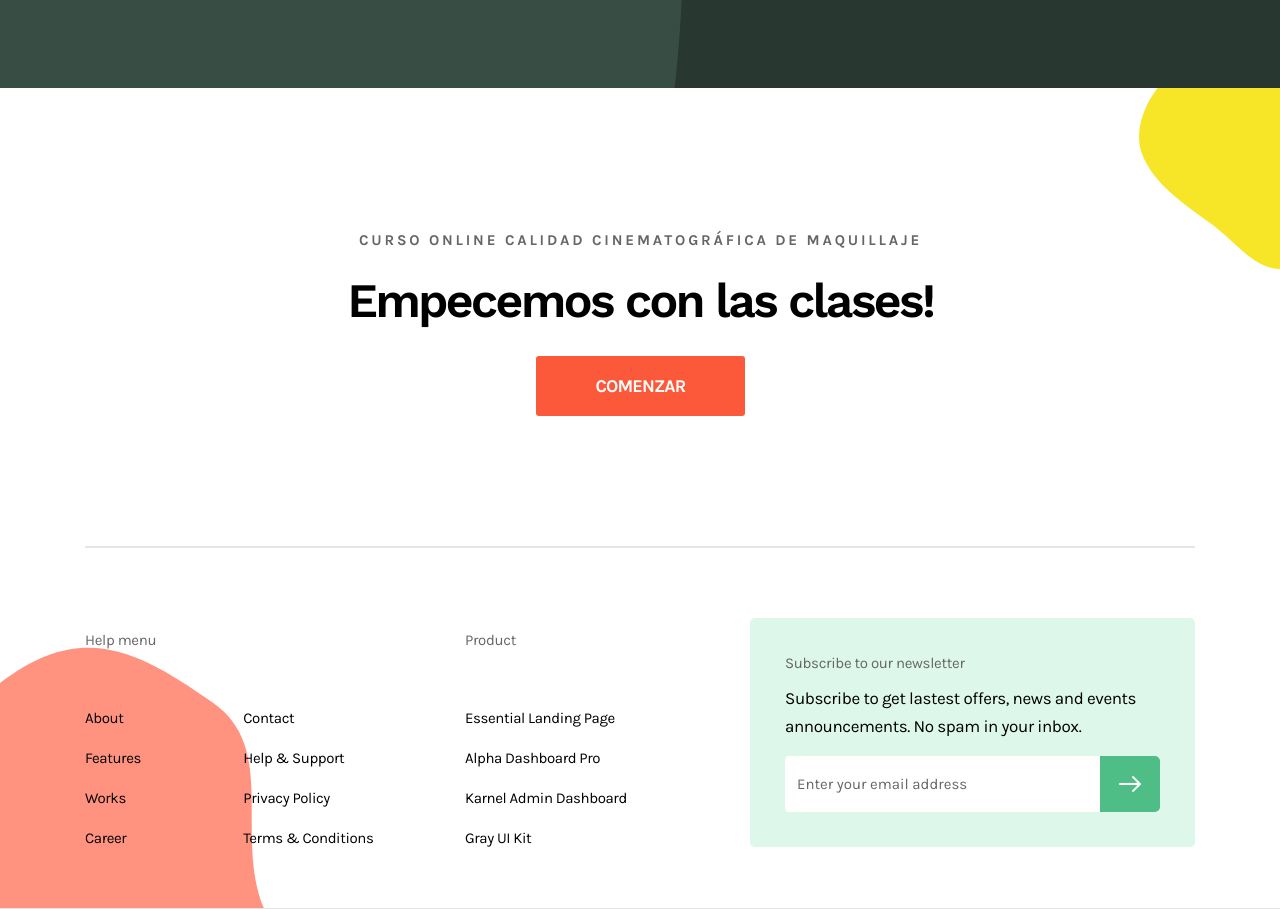
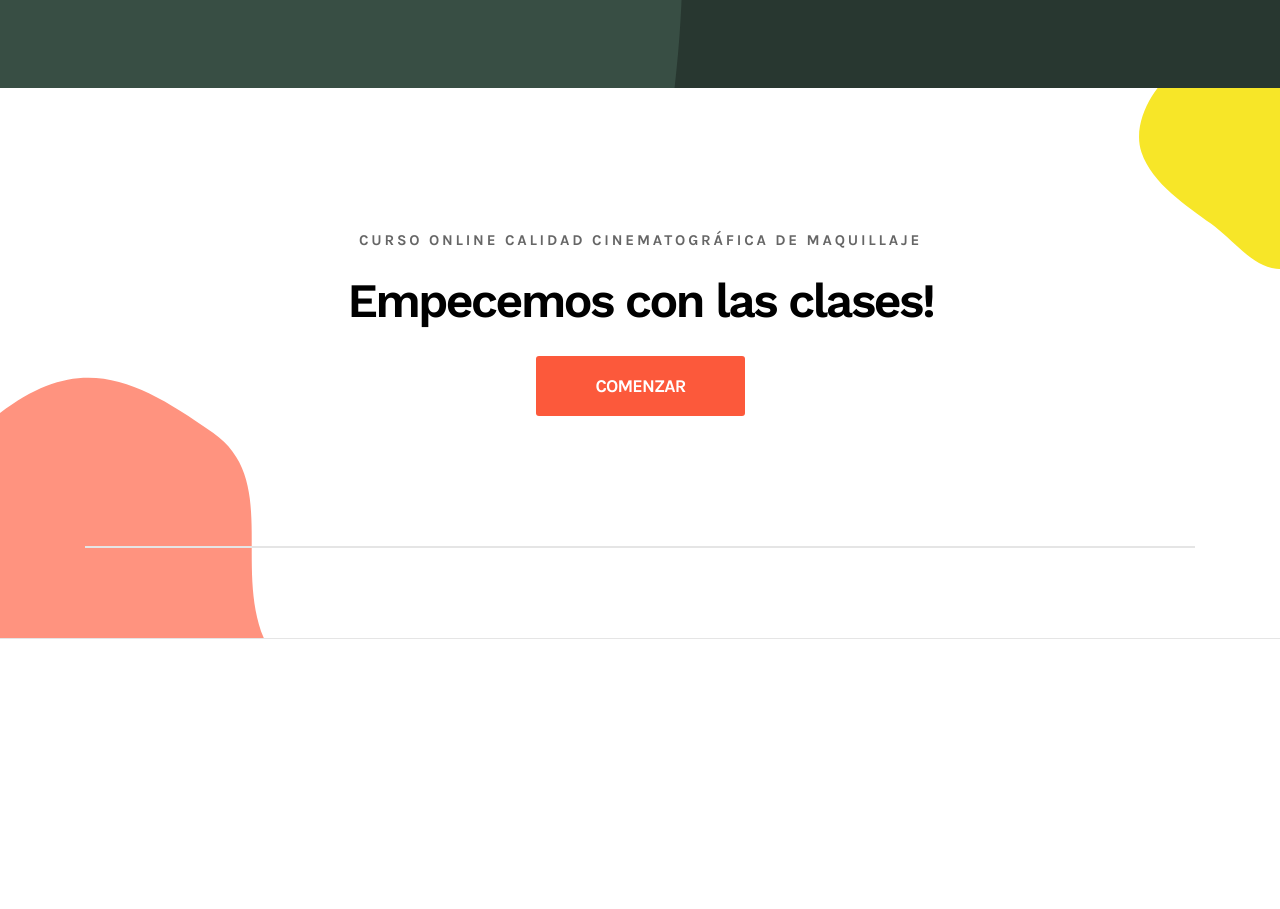
Before and after one commit to joaquintom/landing-curso-maquillaje, a plain HTML site: page index.html in a window 1280 px wide. Shown: the part 4789-5698 px from the top of the page. After the commit the page ends 5428 px from the top, so only its background shows below. Drawn offline with nearby package versions, Linux system fonts and the light colour scheme.

Commit message:
Update index.html

```diff
--- a/index.html
+++ b/index.html
@@ -386,50 +386,7 @@ Una vez finalizado el curso, para acceder al certificado se necesitará enviar a
         </div>
         <span class="section-devider mt--130"></span>
       <div class="row mt--70">
-          <div class="col-lg-4 col-xl-4 col-sm-6 col-margin">
-              <span class="ft-title-sm">Help menu</span>
-              <div class="row">
-                <div class="col-lg-5 col-4">
-                    <ul class="footer-list">
-                        <li><a href="">About</a></li>
-                        <li><a href="">Features</a></li>
-                        <li><a href="">Works</a></li>
-                        <li><a href="">Career</a></li>
-                      </ul>
-                </div>
 
-                <div class="col-lg-7 col-8">
-                    <ul class="footer-list">
-                        <li><a href="">Contact</a></li>
-                        <li><a href="">Help &amp; Support</a></li>
-                        <li><a href="">Privacy Policy</a></li>
-                        <li><a href="">Terms &amp; Conditions</a></li>
-                      </ul>
-                </div>
-              </div>
-          </div>
-          <div class="col-lg-3 col-xl-3 col-sm-6 col-margin">
-              <span class="ft-title-sm">Product</span>
-              <ul class="footer-list">
-                <li><a href="">Essential Landing Page</a></li>
-                <li><a href="">Alpha Dashboard Pro</a></li>
-                <li><a href="">Karnel Admin Dashboard</a></li>
-                <li><a href="">Gray UI Kit</a></li>
-              </ul>
-          </div>
-          <div class="col-lg-5 col-xl-5 col-margin">
-            <div class="ft-newsletter-box">
-                <span class="ft-title-sm">Subscribe to our newsletter</span>
-                <p>Subscribe to get lastest offers, news and events announcements. No spam in your inbox.</p>
-                <form action="">
-                  <div class="form-group">
-                    <input type="text" class="form-control" placeholder="Enter your email address">
-                    <button class="submit-btn"><i class="icon icon-tail-right"></i></button>
-                  </div>
-                </form>
-            </div>
-          </div>
-        </div>
   </div>
   <div class="shape-holder footer-shape-1" data-aos="zoom-in-left" data-aos-once="true"><img src="image/cta-shape.svg" alt=""></div>
   <div class="shape-holder footer-shape-2" data-aos="zoom-in-right" data-aos-once="true"><img src="image/footer-shape.svg" alt=""></div>
```
